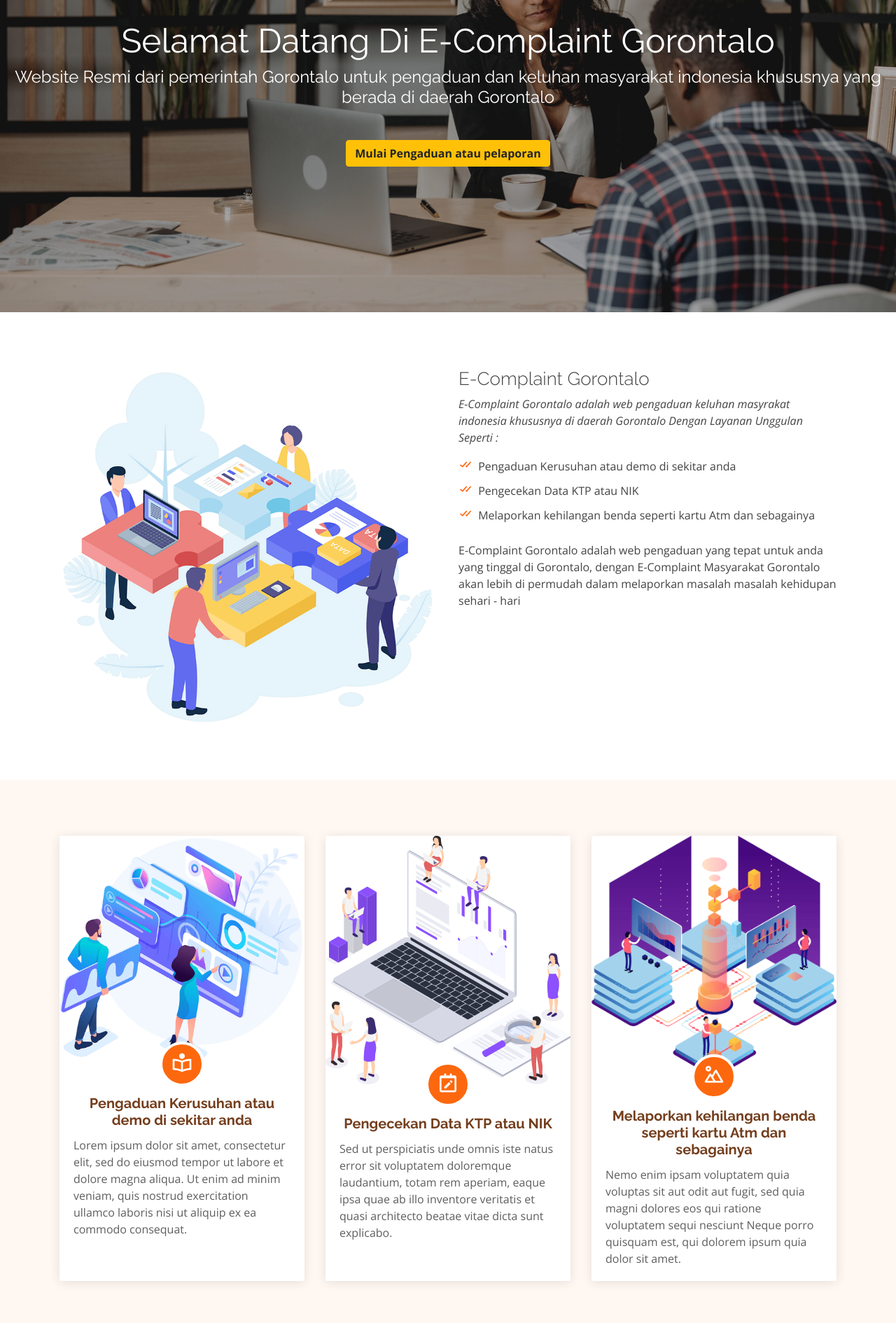
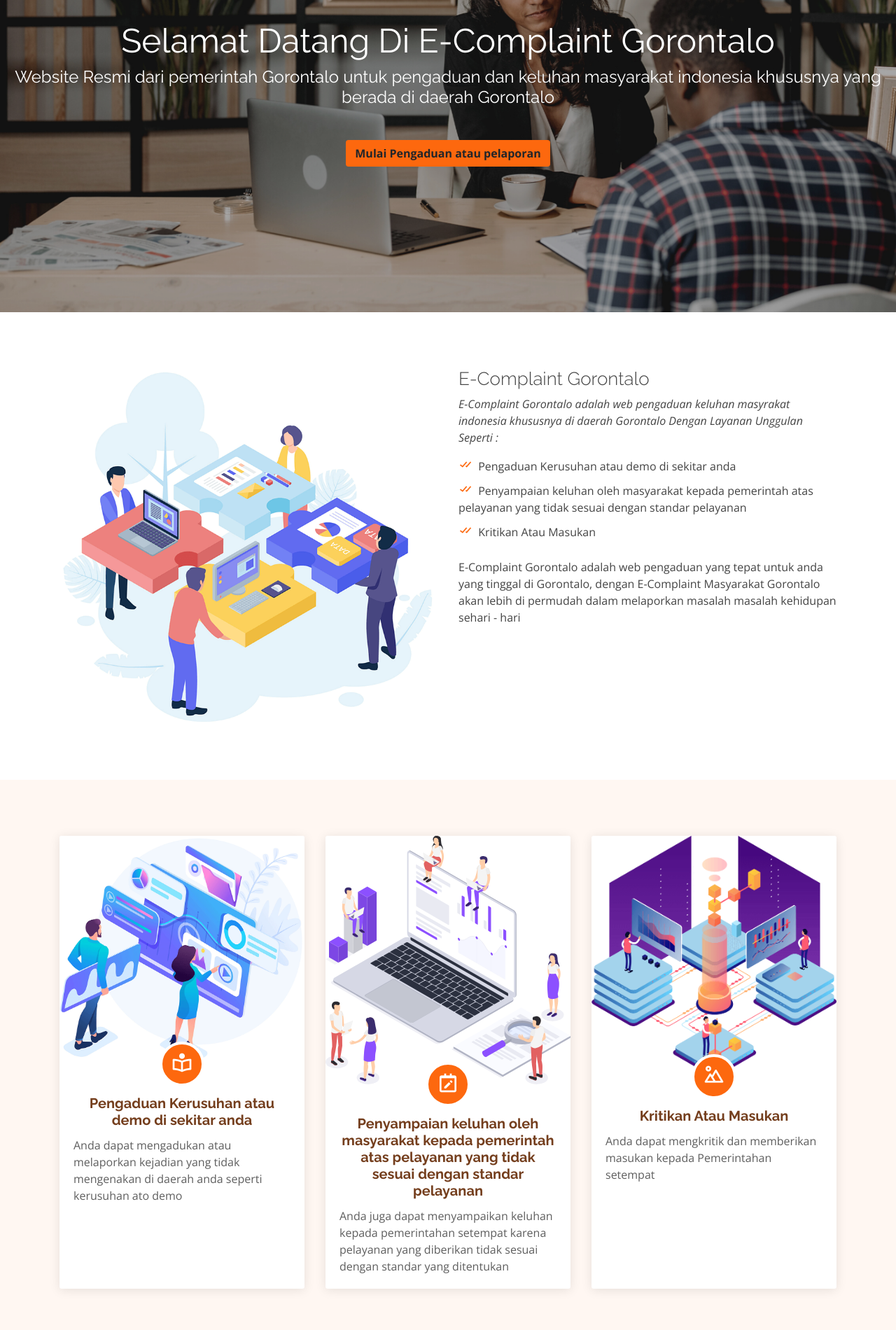
Before and after one commit to Dhnzz/appem-fix, a PHP site: page /appem2/ in a window 1280 px wide. Shown: the part 194-2094 px from the top of the page at 70% size. Run offline with PHP 8.4, Linux system fonts and the light colour scheme.

Commit message:
fixxxxxxxxx

```diff
--- a/css/bg.css
+++ b/css/bg.css
@@ -1,6 +1,6 @@
 .bg{
-	background-image: url("../Background/26368.jpg");
-
+	/* background-image: url("../Background/bg-fix.jpg"); */
+  background-color: #fff7f2;
   /* Full height */
   height: 100%;
 
--- a/index.php
+++ b/index.php
@@ -57,7 +57,7 @@
       <h1>Selamat Datang Di E-Complaint Gorontalo</h1>
       <h2>Website Resmi dari pemerintah Gorontalo untuk pengaduan dan keluhan masyarakat indonesia khususnya yang berada di daerah Gorontalo
       </h2>
-      <a href="index2.php" class="btn btn-warning font-weight-bold mt-3"> Mulai Pengaduan atau pelaporan </a>
+      <a href="index2.php" class="btn font-weight-bold mt-3" style ="background-color:#fd680e"> Mulai Pengaduan atau pelaporan </a>
 
         </div>
 
@@ -81,8 +81,8 @@
             </p>
             <ul>
               <li><i class="bx bx-check-double"></i> Pengaduan Kerusuhan atau demo di sekitar anda</li>
-              <li><i class="bx bx-check-double"></i> Pengecekan Data KTP atau NIK </li>
-              <li><i class="bx bx-check-double"></i> Melaporkan kehilangan benda seperti kartu Atm dan sebagainya</li>
+              <li><i class="bx bx-check-double"></i> Penyampaian keluhan oleh masyarakat kepada pemerintah atas pelayanan yang tidak sesuai dengan standar pelayanan</li>
+              <li><i class="bx bx-check-double"></i> Kritikan Atau Masukan</li>
             </ul>
             <p>
                E-Complaint Gorontalo adalah web pengaduan yang tepat untuk anda yang tinggal di Gorontalo, dengan E-Complaint Masyarakat Gorontalo akan lebih di permudah dalam melaporkan masalah masalah kehidupan sehari - hari
@@ -106,7 +106,7 @@
               </div>
               <div class="card-body">
                 <h5 class="card-title"><a href="http://localhost/appem2/index.php">Pengaduan Kerusuhan atau demo di sekitar anda</a></h5>
-                <p class="card-text">Lorem ipsum dolor sit amet, consectetur elit, sed do eiusmod tempor ut labore et dolore magna aliqua. Ut enim ad minim veniam, quis nostrud exercitation ullamco laboris nisi ut aliquip ex ea commodo consequat. </p>
+                <p class="card-text">Anda dapat mengadukan atau melaporkan kejadian yang tidak mengenakan di daerah anda seperti kerusuhan ato demo </p>
               </div>
             </div>
           </div>
@@ -117,8 +117,8 @@
                 <i class="bx bx-calendar-edit"></i>
               </div>
               <div class="card-body">
-                <h5 class="card-title"><a href="http://localhost/appem2/index.php">Pengecekan Data KTP atau NIK</a></h5>
-                <p class="card-text">Sed ut perspiciatis unde omnis iste natus error sit voluptatem doloremque laudantium, totam rem aperiam, eaque ipsa quae ab illo inventore veritatis et quasi architecto beatae vitae dicta sunt explicabo. </p>
+                <h5 class="card-title"><a href="http://localhost/appem2/index.php">Penyampaian keluhan oleh masyarakat kepada pemerintah atas pelayanan yang tidak sesuai dengan standar pelayanan</a></h5>
+                <p class="card-text">Anda juga dapat menyampaikan keluhan kepada pemerintahan setempat karena pelayanan yang diberikan tidak sesuai dengan standar yang ditentukan  </p>
               </div>
             </div>
           </div>
@@ -129,8 +129,8 @@
                 <i class="bx bx-landscape"></i>
               </div>
               <div class="card-body">
-                <h5 class="card-title"><a href="http://localhost/appem2/index.php">Melaporkan kehilangan benda seperti kartu Atm dan sebagainya</a></h5>
-                <p class="card-text">Nemo enim ipsam voluptatem quia voluptas sit aut odit aut fugit, sed quia magni dolores eos qui ratione voluptatem sequi nesciunt Neque porro quisquam est, qui dolorem ipsum quia dolor sit amet. </p>
+                <h5 class="card-title"><a href="http://localhost/appem2/index.php">Kritikan Atau Masukan</a></h5>
+                <p class="card-text">Anda dapat mengkritik dan memberikan masukan kepada Pemerintahan setempat </p>
               </div>
             </div>
           </div>
@@ -184,23 +184,7 @@
               </p>
             </div>
           </li>
-           <li>
-            <a data-toggle="collapse" href="#faq5" class="collapsed">Tempus quam pellentesque nec nam aliquam sem et tortor consequat? <i class="bx bx-down-arrow-alt icon-show"></i><i class="bx bx-x icon-close"></i></a>
-            <div id="faq5" class="collapse" data-parent=".faq-list">
-              <p>
-                Molestie a iaculis at erat pellentesque adipiscing commodo. Dignissim suspendisse in est ante in. Nunc vel risus commodo viverra maecenas accumsan. Sit amet nisl suscipit adipiscing bibendum est. Purus gravida quis blandit turpis cursus in
-              </p>
-            </div>
-          </li>
 
-          <li>
-            <a data-toggle="collapse" href="#faq6" class="collapsed">Tortor vitae purus faucibus ornare. Varius vel pharetra vel turpis nunc eget lorem dolor? <i class="bx bx-down-arrow-alt icon-show"></i><i class="bx bx-x icon-close"></i></a>
-            <div id="faq6" class="collapse" data-parent=".faq-list">
-              <p>
-                Laoreet sit amet cursus sit amet dictum sit amet justo. Mauris vitae ultricies leo integer malesuada nunc vel. Tincidunt eget nullam non nisi est sit amet. Turpis nunc eget lorem dolor sed. Ut venenatis tellus in metus vulputate eu scelerisque. Pellentesque diam volutpat commodo sed egestas egestas fringilla phasellus faucibus. Nibh tellus molestie nunc non blandit massa enim nec.
-              </p>
-            </div>
-          </li>
 
         </ul>
 
@@ -289,7 +273,7 @@
         <!-- You can delete the links only if you purchased the pro version. -->
         <!-- Licensing information: https://bootstrapmade.com/license/ -->
         <!-- Purchase the pro version with working PHP/AJAX contact form: https://bootstrapmade.com/free-bootstrap-landing-page/ -->
-        Designed by <a href="https://bootstrapmade.com/">Farhan Palilati</a>
+        Designed by <a href="https://bootstrapmade.com/">Bootstrap</a>
       </div>
     </div>
   </footer><!-- End #footer -->
--- a/index2.php
+++ b/index2.php
@@ -42,10 +42,10 @@
                   </div>
                   <form class="user mt-3" method="post" action="cek_login.php">
                     <div class="form-group">
-                      <input type="text" name="username" class="form-control form-control-user"  placeholder="Masukkan Username">
+                      <input type="text" name="username" class="form-control form-control-user"  placeholder="Masukkan Username" required>
                     </div>
                     <div class="form-group">
-                      <input type="password" name="password" class="form-control form-control-user"  placeholder="Password">
+                      <input type="password" name="password" class="form-control form-control-user"  placeholder="Password" required>
                     </div>
                     <div class="form-group">
 
--- a/index3.php
+++ b/index3.php
@@ -56,6 +56,10 @@
 
                   </form>
 
+                  <div class="text-center">
+                    <a class="small text-danger" href="index2.php"><h6>Masuk Sebagai User/Masyarakat</h6></a>
+                  </div>
+
                 </div>
               </div>
             </div>
```
Also changed, not shown: Background/bg-fix.jpg (added), assets/css/style.css (line endings or trailing spaces), css/sb-admin-2.min.css.
